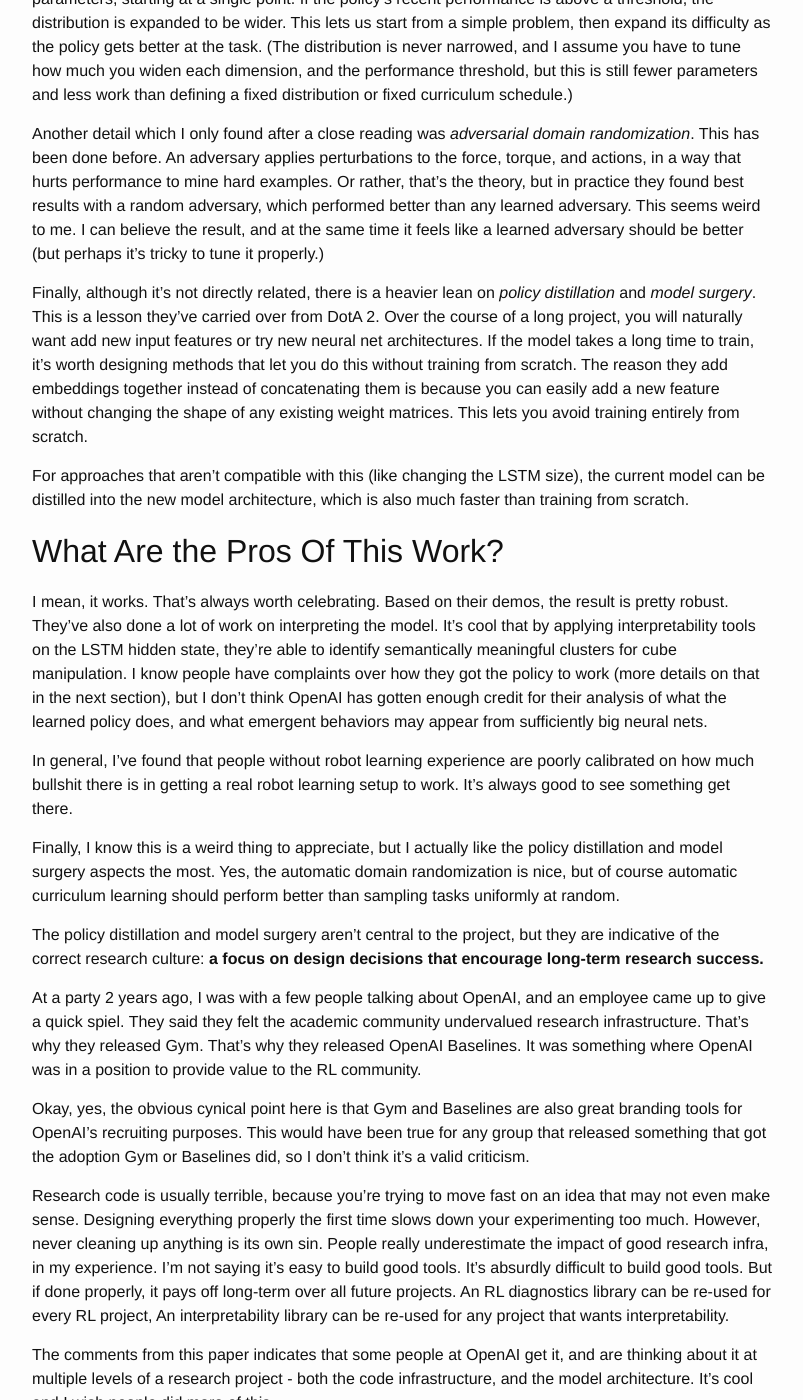
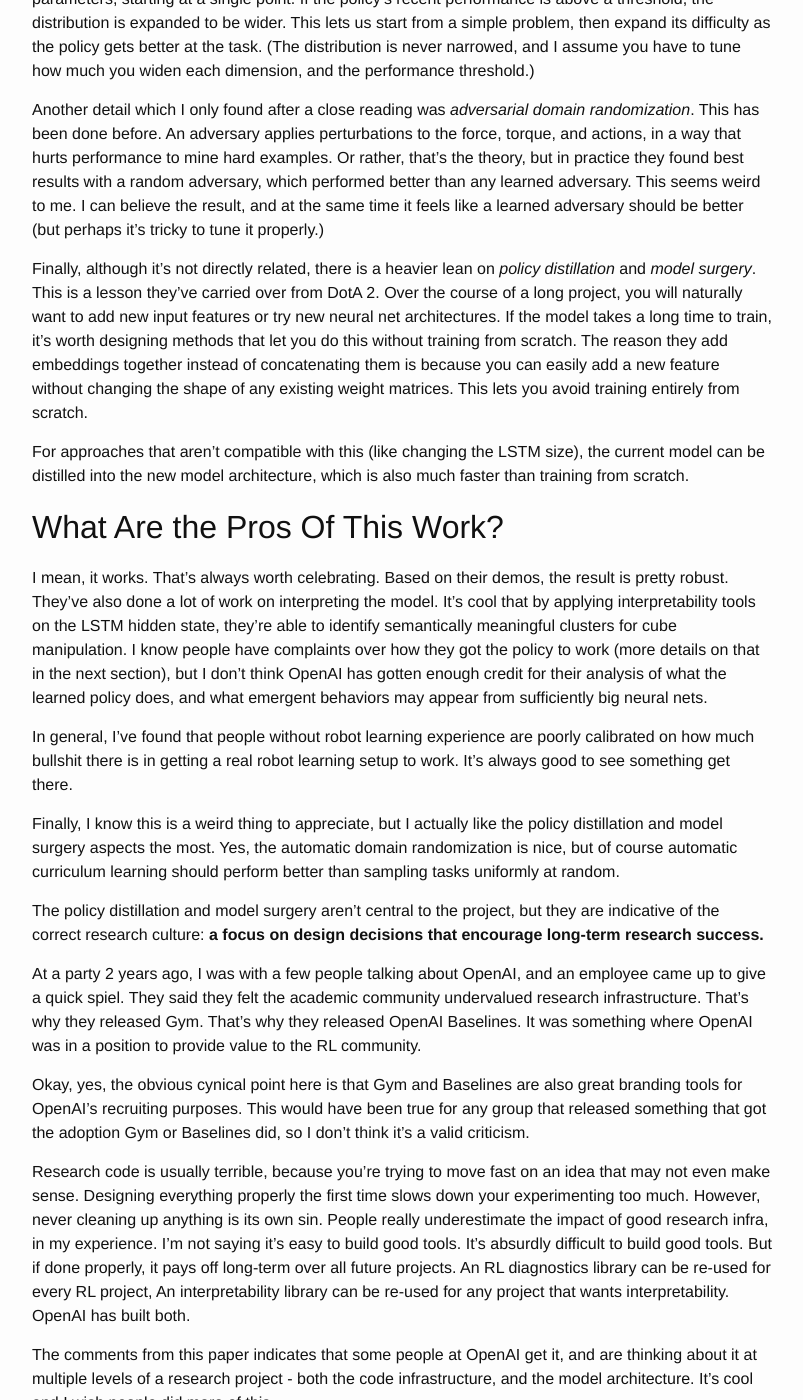
Before and after one commit to alexirpan/alexirpan.github.io, a Jekyll site: the page built from _posts/2019-10-16-openai-rubiks.markdown, in a window 1280 px wide and 1400 px high, scrolled down 1676 px. Shown: the whole window, without its empty margins (238-1041 px from the left). Built offline with Jekyll 4.4.1, drawn with Linux system fonts in a browser that asks for light colours; nearby versions of some CDN libraries; some of the changed text lies outside the part shown.

Commit message:
Minor edits

```diff
--- a/_posts/2019-10-16-openai-rubiks.markdown
+++ b/_posts/2019-10-16-openai-rubiks.markdown
@@ -96,9 +96,7 @@
 is expanded to be wider. This lets us start from a simple problem, then
 expand its difficulty as the policy gets better at the task. (The
 distribution is never narrowed, and I assume you have to tune how much
-you widen each dimension, and the performance threshold, but this is
-still fewer parameters and less work than defining a fixed distribution
-or fixed curriculum schedule.)
+you widen each dimension, and the performance threshold.)
 
 Another detail which I only found after a close reading was
 *adversarial domain randomization*. This has been done before. An adversary
@@ -114,7 +112,7 @@
 Finally, although it's not directly related, there is
 a heavier lean on
 *policy distillation* and *model surgery*. This is a lesson they've carried
-over from DotA 2. Over the course of a long project, you will naturally want
+over from DotA 2. Over the course of a long project, you will naturally want to
 add new input features or try new neural net architectures. If the model takes
 a long time to train, it's worth designing methods that let you do this without
 training from scratch. The reason they add embeddings together instead of
@@ -173,7 +171,7 @@
 good tools. It's absurdly difficult to build good tools. But if done properly,
 it pays off long-term over all future projects. An RL diagnostics library
 can be re-used for every RL project, An interpretability library can be
-re-used for any project that wants interpretability.
+re-used for any project that wants interpretability. OpenAI has built both.
 
 The comments from this paper indicates that some people at OpenAI get it,
 and are thinking about it at multiple levels of a research project - both
```
Also changed, not shown: other parts of _posts/2019-10-16-openai-rubiks.markdown (+3 -2 lines).
